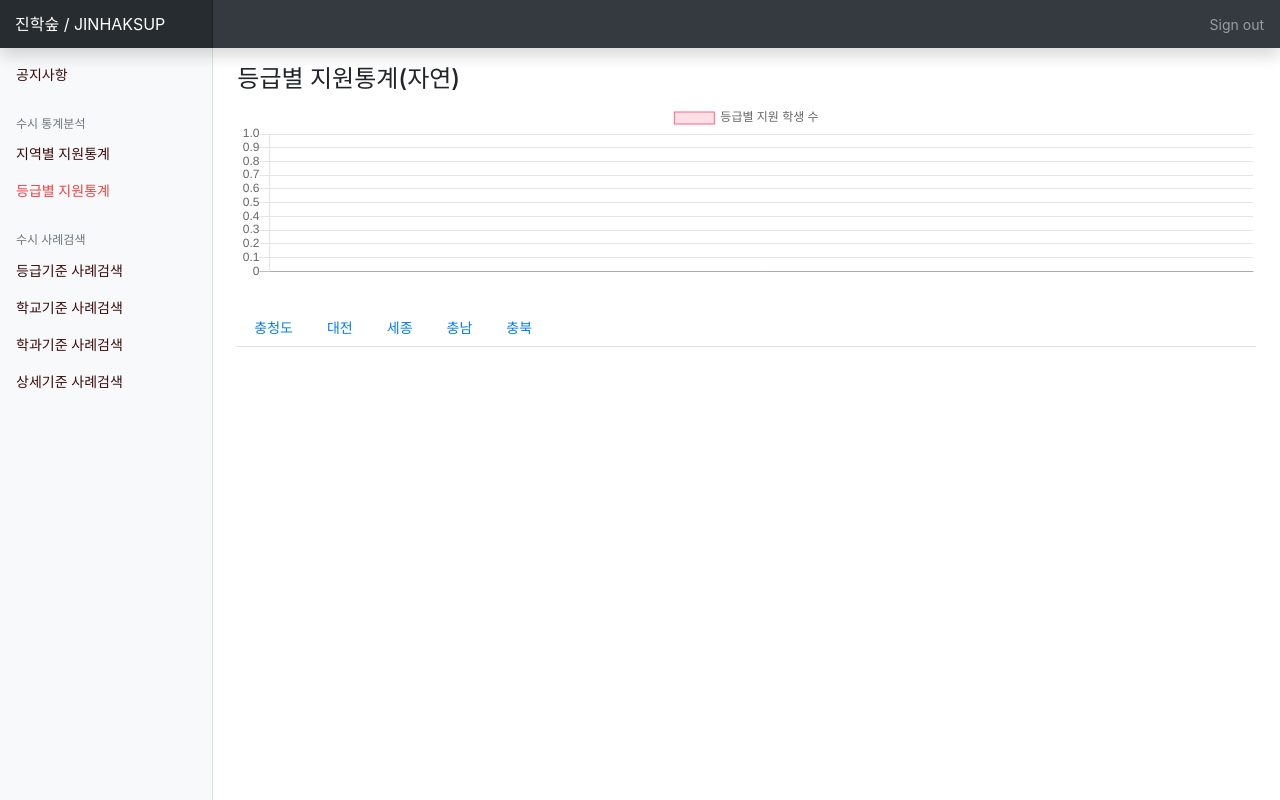
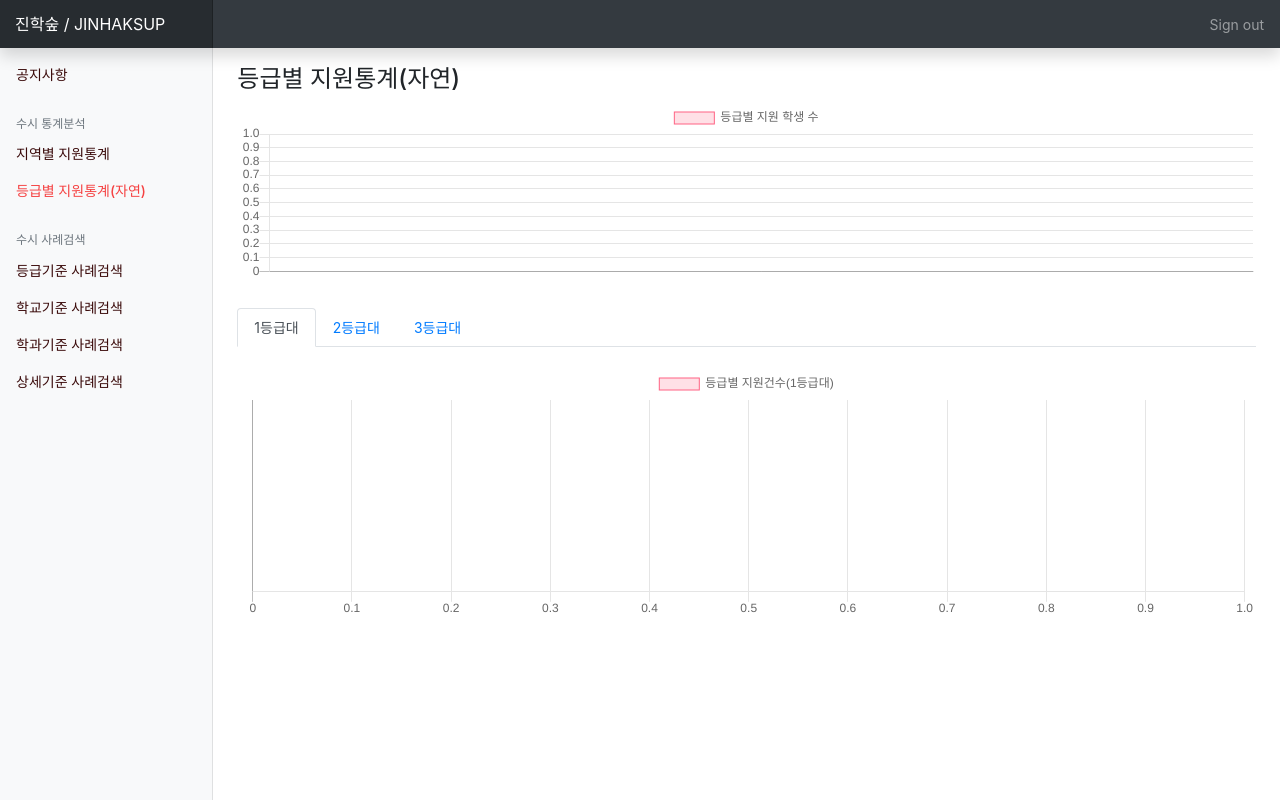
Before and after one commit to KYOUNGSOO-LEE/jhsup, a Django app: a page that uses templates/base.html in a window 1280 px wide. Run offline with Django 3.2, Linux system fonts and the light colour scheme; data that the repository does not hold is empty; some libraries are stand-ins or nearby versions.

Commit message:
19102402

```diff
--- a/statistic/templates/statistic/app_grade_ja.html
+++ b/statistic/templates/statistic/app_grade_ja.html
@@ -20,12 +20,20 @@ var myChart = new Chart(ctx, {
                 'rgba(54, 162, 235, 0.2)',
                 'rgba(255, 206, 86, 0.2)',
                 'rgba(75, 192, 192, 0.2)',
+                'rgba(153, 102, 255, 0.2)',
+                'rgba(255, 159, 64, 0.2)',
+                'rgba(255, 99, 132, 0.2)',
+                'rgba(54, 162, 235, 0.2)',
             ],
             borderColor: [
                 'rgba(255, 99, 132, 1)',
                 'rgba(54, 162, 235, 1)',
                 'rgba(255, 206, 86, 1)',
                 'rgba(75, 192, 192, 1)',
+                'rgba(153, 102, 255, 1)',
+                'rgba(255, 159, 64, 1)',
+                'rgba(255, 99, 132, 1)',
+                'rgba(54, 162, 235, 1)',
             ],
             borderWidth: 1
         }]
@@ -34,27 +42,69 @@ var myChart = new Chart(ctx, {
 </script>
 
 <br>
-
 {% with url_name=request.resolver_match.url_name %}
 <ul class="nav nav-tabs">
   <li class="nav-item">
-    <a class="{% if url_name == 'app_region' %}nav-link active{%else%}nav-link{% endif %}" href="{% url 'app_region' %}">충청도</a>
+    <a class="{% if url_name == 'app_grade_ja' %}nav-link active{%else%}nav-link{% endif %}" href="{% url 'app_grade_ja' %}">1등급대</a>
   </li>
   <li class="nav-item">
-    <a class="{% if url_name == 'app_tap_region_dj' %}nav-link active{%else%}nav-link{% endif %}" href="{% url 'app_tap_region_dj' %}">대전</a>
+    <a class="{% if url_name == 'app_tab_grade_ja_2' %}nav-link active{%else%}nav-link{% endif %}" href="{% url 'app_tab_grade_ja_2' %}">2등급대</a>
   </li>
   <li class="nav-item">
-    <a class="{% if url_name == 'app_tap_region_sj' %}nav-link active{%else%}nav-link{% endif %}" href="{% url 'app_tap_region_sj' %}">세종</a>
-  </li>
-  <li class="nav-item">
-    <a class="{% if url_name == 'app_tap_region_cn' %}nav-link active{%else%}nav-link{% endif %}" href="{% url 'app_tap_region_cn' %}">충남</a>
-  </li>
-  <li class="nav-item">
-    <a class="{% if url_name == 'app_tap_region_cb' %}nav-link active{%else%}nav-link{% endif %}" href="{% url 'app_tap_region_cb' %}">충북</a>
+    <a class="{% if url_name == 'app_tab_grade_ja_3' %}nav-link active{%else%}nav-link{% endif %}" href="{% url 'app_tab_grade_ja_3' %}">3등급대</a>
   </li>
 </ul>
 {% endwith %}
 <br>
-{% block tap_content %}{% endblock %}
+{% block grade_tab_content %}
+<canvas id="app_grade_chart_1" width="400" height="100"></canvas>
+<script>
+var ctx = document.getElementById('app_grade_chart_1').getContext('2d');
+var myChart = new Chart(ctx, {
+    type: 'horizontalBar',
+    data: {
+        labels: {{ application_univ_name_1_list | safe }},
+        datasets: [{
+            label: '등급별 지원건수(1등급대)',
+            data: {{ application_univ_freq_1_list }},
+            backgroundColor: [
+                'rgba(255, 99, 132, 0.2)',
+                'rgba(54, 162, 235, 0.2)',
+                'rgba(255, 206, 86, 0.2)',
+                'rgba(75, 192, 192, 0.2)',
+                'rgba(153, 102, 255, 0.2)',
+                'rgba(255, 159, 64, 0.2)',
+                'rgba(255, 99, 132, 0.2)',
+                'rgba(54, 162, 235, 0.2)',
+                'rgba(255, 206, 86, 0.2)',
+                'rgba(75, 192, 192, 0.2)',
+            ],
+            borderColor: [
+                'rgba(255, 99, 132, 1)',
+                'rgba(54, 162, 235, 1)',
+                'rgba(255, 206, 86, 1)',
+                'rgba(75, 192, 192, 1)',
+                'rgba(153, 102, 255, 1)',
+                'rgba(255, 159, 64, 1)',
+                'rgba(255, 99, 132, 1)',
+                'rgba(54, 162, 235, 1)',
+                'rgba(255, 206, 86, 1)',
+                'rgba(75, 192, 192, 1)',
+            ],
+            borderWidth: 1
+        }]
+    },
+    options: {
+        scales: {
+            yAxes: [{
+                ticks: {
+                    beginAtZero: true
+                }
+            }]
+        }
+    }
+});
+</script>
+{% endblock %}
 
 {% endblock content %}
--- a/statistic/templates/statistic/app_region.html
+++ b/statistic/templates/statistic/app_region.html
@@ -41,7 +41,6 @@ var myChart = new Chart(ctx, {
 </ul>
 
 <br>
-
 {% with url_name=request.resolver_match.url_name %}
 <ul class="nav nav-tabs">
   <li class="nav-item">
@@ -62,7 +61,7 @@ var myChart = new Chart(ctx, {
 </ul>
 {% endwith %}
 <br>
-{% block tap_content %}
+{% block region_tab_content %}
 
 <canvas id="app_region_chart_cc" width="400" height="100"></canvas>
 <script>
--- a/statistic/templates/statistic/app_region_tab_cn.html
+++ b/statistic/templates/statistic/app_region_tab_cn.html
@@ -1,6 +1,6 @@
 {% extends "statistic/app_region.html" %}
 
-{% block tap_content %}
+{% block region_tab_content %}
 
 <canvas id="app_region_chart_cn" width="400" height="100"></canvas>
 
--- a/statistic/templates/statistic/app_region_tab_dj.html
+++ b/statistic/templates/statistic/app_region_tab_dj.html
@@ -1,6 +1,6 @@
 {% extends "statistic/app_region.html" %}
 
-{% block tap_content %}
+{% block region_tab_content %}
 
 <canvas id="app_region_chart_dj" width="400" height="100"></canvas>
 
--- a/statistic/templates/statistic/app_region_tab_sj.html
+++ b/statistic/templates/statistic/app_region_tab_sj.html
@@ -1,6 +1,6 @@
 {% extends "statistic/app_region.html" %}
 
-{% block tap_content %}
+{% block region_tab_content %}
 
 <canvas id="app_region_chart_sj" width="400" height="100"></canvas>
 
--- a/statistic/urls.py
+++ b/statistic/urls.py
@@ -3,10 +3,12 @@ from . import views
 
 urlpatterns = [
     url(r'^app-region$', views.app_region, name="app_region"),
-    url(r'^app-region/app-tab-dj$', views.app_tap_region_dj, name="app_tap_region_dj"),
-    url(r'^app-region/app-tab-sj$', views.app_tap_region_sj, name="app_tap_region_sj"),
-    url(r'^app-region/app-tab-cn$', views.app_tap_region_cn, name="app_tap_region_cn"),
-    url(r'^app-region/app-tab-cb$', views.app_tap_region_cb, name="app_tap_region_cb"),
+    url(r'^app-region/app-tab-dj$', views.app_tab_region_dj, name="app_tab_region_dj"),
+    url(r'^app-region/app-tab-sj$', views.app_tab_region_sj, name="app_tab_region_sj"),
+    url(r'^app-region/app-tab-cn$', views.app_tab_region_cn, name="app_tab_region_cn"),
+    url(r'^app-region/app-tab-cb$', views.app_tab_region_cb, name="app_tab_region_cb"),
 
     url(r'^app-grade-ja$', views.app_grade_ja, name="app_grade_ja"),
+    url(r'^app-grade-ja/app-tab-ja-2$', views.app_tab_grade_ja_2, name="app_tab_grade_ja_2"),
+    url(r'^app-grade-ja/app-tab-ja-3$', views.app_tab_grade_ja_3, name="app_tab_grade_ja_3"),
 ]
--- a/statistic/views.py
+++ b/statistic/views.py
@@ -40,7 +40,7 @@ def app_region(request):
     }
     return render(request, template, context)
 
-def app_tap_region_dj(request):
+def app_tab_region_dj(request):
     template = "statistic/app_region_tab_dj.html"
 
     univ_name_qs = UnivName.objects.all()
@@ -78,7 +78,7 @@ def app_tap_region_dj(request):
     return render(request, template, context)
 
 
-def app_tap_region_sj(request):
+def app_tab_region_sj(request):
     template = "statistic/app_region_tab_sj.html"
 
     # 지역별 사례수
@@ -116,7 +116,7 @@ def app_tap_region_sj(request):
     return render(request, template, context)
 
 
-def app_tap_region_cn(request):
+def app_tab_region_cn(request):
     template = "statistic/app_region_tab_cn.html"
 
     # 지역별 사례수
@@ -154,7 +154,7 @@ def app_tap_region_cn(request):
     return render(request, template, context)
 
 
-def app_tap_region_cb(request):
+def app_tab_region_cb(request):
     template = "statistic/app_region_tab_cb.html"
 
     # 지역별 사례수
@@ -196,9 +196,10 @@ def app_grade_ja(request):
     template = "statistic/app_grade_ja.html"
 
     # 등급별 사례수
-    student_grade_freq_qs = Student.objects.values_list(Floor('ko_en_math_sci_100'))\
+    student_grade_freq_qs = Student.objects.filter(major_group=1)\
+        .values_list(Floor('ko_en_math_sci_100'))\
         .annotate(student_grade_count=Count(Floor('ko_en_math_sci_100')))\
-        .order_by('student_grade_count')
+        .order_by(Floor('ko_en_math_sci_100'))
     student_grade_ja_list = []
     student_grade_ja_freq_list = []
 
@@ -206,10 +207,108 @@ def app_grade_ja(request):
         student_grade_ja_list.append(int(student_grade[0]))
         student_grade_ja_freq_list.append(student_grade[1])
 
-    print(student_grade_ja_list)
+    # 자연 1등급대 학생 지원대학 현황
+    univ_name_qs = UnivName.objects.all()
+
+    application_1_sum = Student.objects.filter(ko_en_math_sci_100__lt=2).count()
+    application_univ_freq_1_qs = Student.objects.filter(ko_en_math_sci_100__lt=2).values_list('univ_name').annotate(
+        univ_count=Count('univ_name')).order_by('-univ_count')[:10]
+    application_univ_name_1_list = []
+    application_univ_freq_1_list = []
+
+    for univ in application_univ_freq_1_qs:
+        application_univ_name_1 = univ_name_qs.get(pk=univ[0])
+        application_univ_name_1_list.append(application_univ_name_1.univ_name)
+        application_univ_freq_1_list.append(univ[1])
 
     context = {
         'student_grade_ja_list': student_grade_ja_list,
         'student_grade_ja_freq_list': student_grade_ja_freq_list,
+
+        'application_1_sum': application_1_sum,
+        'application_univ_name_1_list': application_univ_name_1_list,
+        'application_univ_freq_1_list': application_univ_freq_1_list,
     }
     return render(request, template, context)
+
+
+def app_tab_grade_ja_2(request):
+    template = "statistic/app_grade_ja_tab_2.html"
+
+    # 등급별 사례수
+    student_grade_freq_qs = Student.objects.filter(major_group=1) \
+        .values_list(Floor('ko_en_math_sci_100')) \
+        .annotate(student_grade_count=Count(Floor('ko_en_math_sci_100'))) \
+        .order_by(Floor('ko_en_math_sci_100'))
+    student_grade_ja_list = []
+    student_grade_ja_freq_list = []
+
+    for student_grade in student_grade_freq_qs:
+        student_grade_ja_list.append(int(student_grade[0]))
+        student_grade_ja_freq_list.append(student_grade[1])
+
+    # 자연 2등급대 학생 지원대학 현황
+    univ_name_qs = UnivName.objects.all()
+
+    application_2_sum = Student.objects.filter(ko_en_math_sci_100__gte=2).filter(ko_en_math_sci_100__lt=3).count()
+    application_univ_freq_2_qs = Student.objects.filter(ko_en_math_sci_100__gte=2).filter(ko_en_math_sci_100__lt=3)\
+                                     .values_list('univ_name').annotate(univ_count=Count('univ_name'))\
+                                     .order_by('-univ_count')[:10]
+    application_univ_name_2_list = []
+    application_univ_freq_2_list = []
+
+    for univ in application_univ_freq_2_qs:
+        application_univ_name_2 = univ_name_qs.get(pk=univ[0])
+        application_univ_name_2_list.append(application_univ_name_2.univ_name)
+        application_univ_freq_2_list.append(univ[1])
+
+    context = {
+        'student_grade_ja_list': student_grade_ja_list,
+        'student_grade_ja_freq_list': student_grade_ja_freq_list,
+
+        'application_2_sum': application_2_sum,
+        'application_univ_name_2_list': application_univ_name_2_list,
+        'application_univ_freq_2_list': application_univ_freq_2_list,
+    }
+    return render(request, template, context)
+
+
+def app_tab_grade_ja_3(request):
+    template = "statistic/app_grade_ja_tab_3.html"
+
+    # 등급별 사례수
+    student_grade_freq_qs = Student.objects.filter(major_group=1) \
+        .values_list(Floor('ko_en_math_sci_100')) \
+        .annotate(student_grade_count=Count(Floor('ko_en_math_sci_100'))) \
+        .order_by(Floor('ko_en_math_sci_100'))
+    student_grade_ja_list = []
+    student_grade_ja_freq_list = []
+
+    for student_grade in student_grade_freq_qs:
+        student_grade_ja_list.append(int(student_grade[0]))
+        student_grade_ja_freq_list.append(student_grade[1])
+
+    # 자연 3등급대 학생 지원대학 현황
+    univ_name_qs = UnivName.objects.all()
+
+    application_3_sum = Student.objects.filter(ko_en_math_sci_100__gte=3).filter(ko_en_math_sci_100__lt=4).count()
+    application_univ_freq_3_qs = Student.objects.filter(ko_en_math_sci_100__gte=3).filter(ko_en_math_sci_100__lt=4)\
+                                     .values_list('univ_name').annotate(univ_count=Count('univ_name'))\
+                                     .order_by('-univ_count')[:10]
+    application_univ_name_3_list = []
+    application_univ_freq_3_list = []
+
+    for univ in application_univ_freq_3_qs:
+        application_univ_name_3 = univ_name_qs.get(pk=univ[0])
+        application_univ_name_3_list.append(application_univ_name_3.univ_name)
+        application_univ_freq_3_list.append(univ[1])
+
+    context = {
+        'student_grade_ja_list': student_grade_ja_list,
+        'student_grade_ja_freq_list': student_grade_ja_freq_list,
+
+        'application_3_sum': application_3_sum,
+        'application_univ_name_3_list': application_univ_name_3_list,
+        'application_univ_freq_3_list': application_univ_freq_3_list,
+    }
+    return render(request, template, context)
--- a/templates/base.html
+++ b/templates/base.html
@@ -48,13 +48,13 @@
             <span>수시 통계분석</span></h6>
           <ul class="nav flex-column">
             <li class="nav-item">
-              <a class="{% if url_name == 'app_region' or url_name == 'app_tap_region_dj' or url_name == 'app_tap_region_sj' or url_name == 'app_tap_region_cn' or url_name == 'app_tap_region_cb' %}nav-link active{%else%}nav-link{% endif %}" href="{% url 'app_region' %}">
+              <a class="{% if url_name == 'app_region' or url_name == 'app_tab_region_dj' or url_name == 'app_tab_region_sj' or url_name == 'app_tab_region_cn' or url_name == 'app_tab_region_cb' %}nav-link active{%else%}nav-link{% endif %}" href="{% url 'app_region' %}">
                 지역별 지원통계
               </a>
             </li>
             <li class="nav-item">
               <a class="{% if url_name == 'app_grade_ja'%}nav-link active{%else%}nav-link{% endif %}" href="{% url 'app_grade_ja' %}">
-                등급별 지원통계
+                등급별 지원통계(자연)
               </a>
             </li>
           </ul>
```
Also changed, not shown: statistic/templates/statistic/app_grade_ja_tab_2.html (added, +54 -0 lines), statistic/templates/statistic/app_grade_ja_tab_3.html (added, +54 -0 lines).
